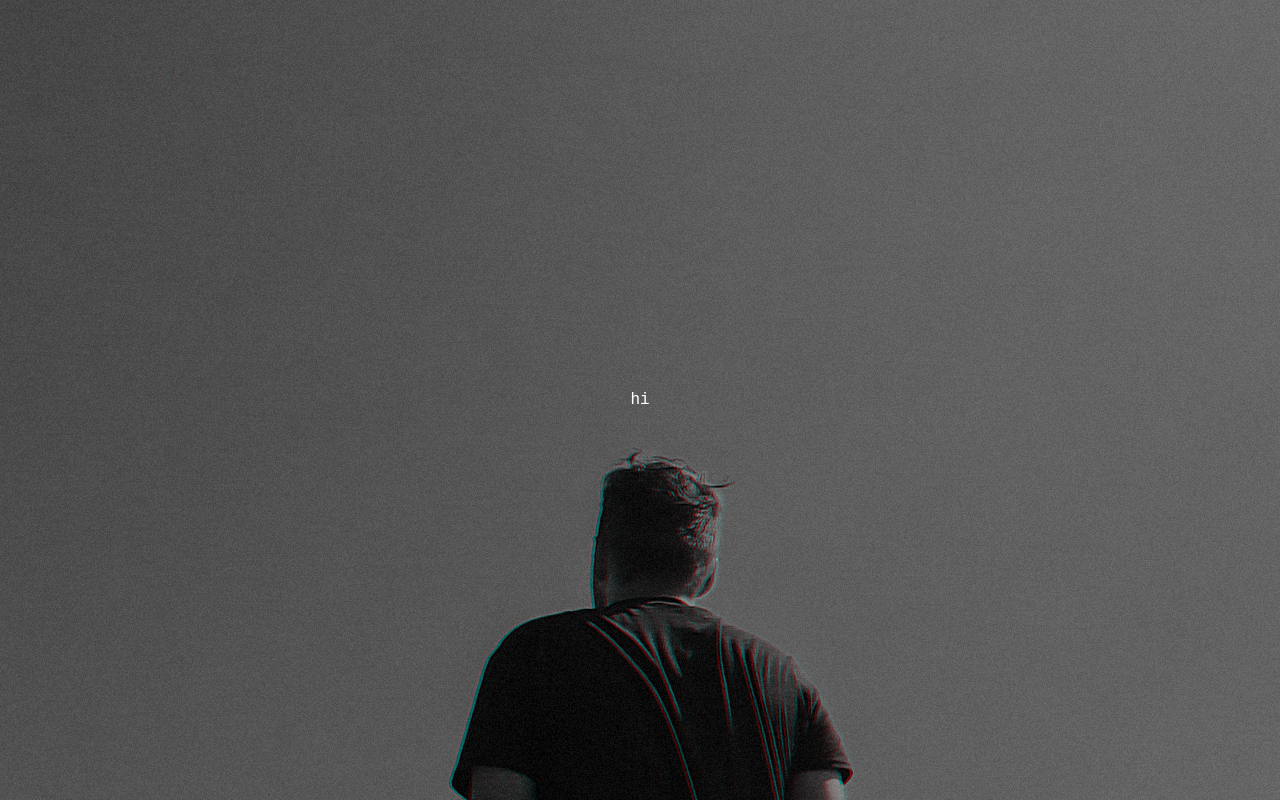
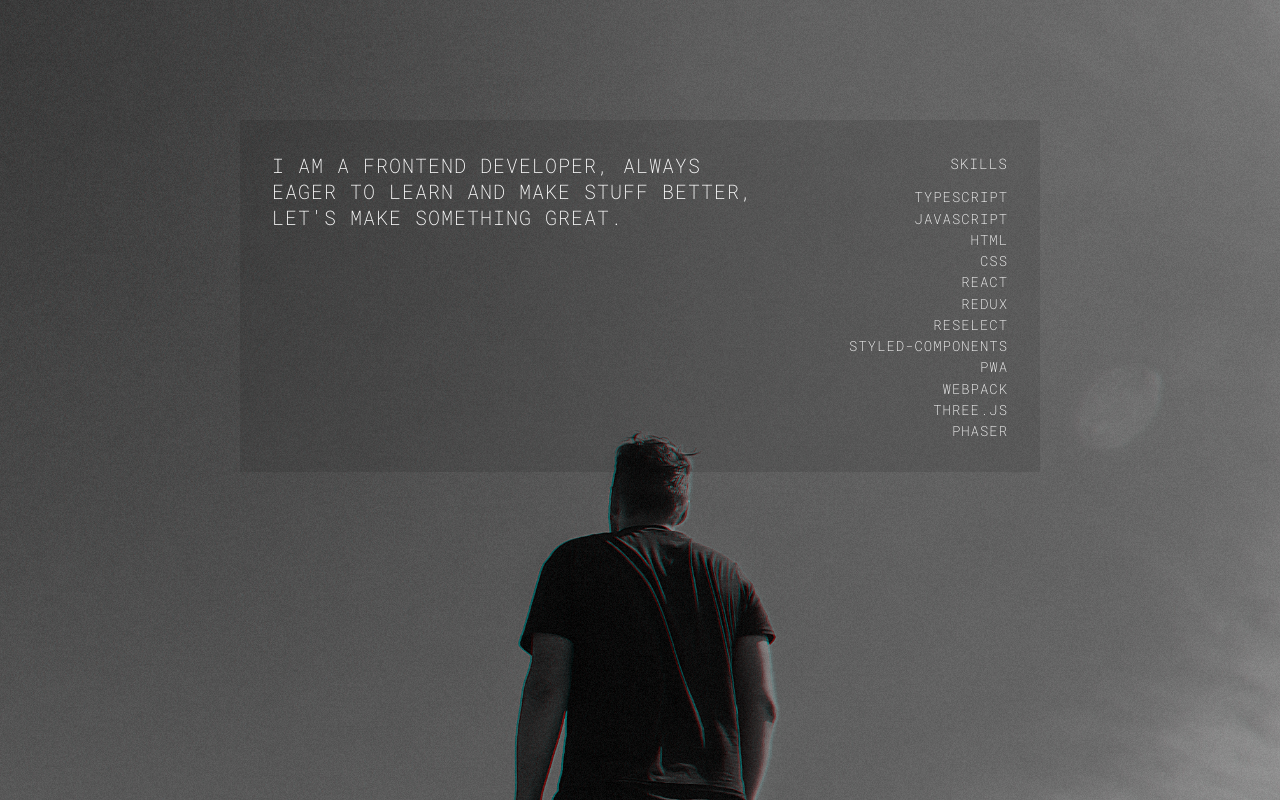
Before and after one commit to evgeny-rov/my-website, a React (Create React App) app: page / in a window 1280 px wide. Built offline with nearby package versions, Linux system fonts and the light colour scheme.

Commit message:
added skills content, css

```diff
--- a/public/index.html
+++ b/public/index.html
@@ -9,6 +9,7 @@
       name="description"
       content="Web site created using create-react-app"
     />
+    <link href="https://fonts.googleapis.com/css2?family=Roboto+Mono:wght@200,300;400&display=swap" rel="stylesheet">
     <link rel="apple-touch-icon" href="%PUBLIC_URL%/logo192.png" />
     <link rel="manifest" href="%PUBLIC_URL%/manifest.json" />
     <title>React App</title>
--- a/src/App.tsx
+++ b/src/App.tsx
@@ -1,4 +1,7 @@
 import React from 'react';
+import MainSection from './components/MainSection';
+import Description from './components/Description';
+import Skills from './components/Skills';
 import { AppWrapper, Background } from './styled/general';
 import bg from './assets/bg.jpg'
 
@@ -6,7 +9,10 @@ function App() {
   return (
     <AppWrapper>
       <Background src={bg} alt="background image"/>
-      <span>hi</span>
+      <MainSection>
+        <Description />
+        <Skills />
+      </MainSection>
     </AppWrapper>
   );
 }
--- /dev/null
+++ b/src/components/Description.tsx
@@ -0,0 +1,10 @@
+import React from 'react';
+import { StyledDescription } from '../styled/mainContent';
+
+export default () => {
+  return (
+    <StyledDescription>
+      i am a frontend developer, always eager to learn and make stuff better, let's make something great.
+    </StyledDescription>
+  );
+}
--- /dev/null
+++ b/src/components/MainSection.tsx
@@ -0,0 +1,12 @@
+import React, { FunctionComponent } from 'react';
+import { StyledMainSection } from '../styled/mainContent';
+
+const MainSection: FunctionComponent = ({ children }) => {
+  return (
+    <StyledMainSection>
+      {children}
+    </StyledMainSection>
+  );
+}
+
+export default MainSection;
--- /dev/null
+++ b/src/components/Skills.tsx
@@ -0,0 +1,22 @@
+import React from 'react';
+import { StyledSkills } from '../styled/mainContent';
+
+export default () => {
+  return (
+    <StyledSkills>
+      <h2>skills</h2>
+      <span>typescript</span>
+      <span>javascript</span>
+      <span>html</span>
+      <span>css</span>
+      <span>react</span>
+      <span>redux</span>
+      <span>reselect</span>
+      <span>styled-components</span>
+      <span>pwa</span>
+      <span>webpack</span>
+      <span>three.js</span>
+      <span>phaser</span>
+    </StyledSkills>
+  );
+};
--- a/src/styled/general.ts
+++ b/src/styled/general.ts
@@ -4,7 +4,7 @@ import { createGlobalStyle } from 'styled-components/macro';
 export const GlobalStyle = createGlobalStyle`
   body {
     margin: 0;
-    font-family: 'Ubuntu Mono', monospace;
+    font-family: 'Roboto Mono', monospace;
     -webkit-font-smoothing: antialiased;
     -moz-osx-font-smoothing: grayscale;
   }
@@ -25,6 +25,8 @@ export const AppWrapper = styled(Overlay)`
 
 export const Background = styled.img`
   position: absolute;
+  height: 100%;
+  width: 100%;
   object-fit: cover;
   z-index: -1;
 `;
--- /dev/null
+++ b/src/styled/mainContent.ts
@@ -0,0 +1,49 @@
+import styled from 'styled-components/macro';
+
+export const StyledMainSection = styled.section`
+  box-sizing: border-box;
+  position: absolute;
+  top: 15%;
+  width: 50rem;
+  height: 22rem;
+  padding: 2rem;
+  display: grid;
+  grid-template-columns: 1fr 1fr 1fr;
+  grid-template-rows: 1fr 1fr;
+  grid-template-areas:
+    'desc desc secondary'
+    'projects projects secondary';
+  background-color: rgba(0, 0, 0, 0.1);
+
+  span, h1, h2 {
+    text-transform: uppercase;
+    font-weight: 200;
+    color: #fff;
+    font-size: 1.25rem;
+    letter-spacing: 1px;
+  }
+`;
+
+export const StyledDescription = styled.span`
+  justify-self: center;
+  text-align: left;
+  grid-area: desc;
+`;
+
+export const StyledSkills = styled.div`
+  justify-self: end;
+  display: grid;
+  place-items: end;
+  text-align: right;
+  grid-area: secondary;
+
+  h2 {
+    font-size: 0.9rem;
+    margin-block-start: 0;
+  }
+
+  span {
+    display: block;
+    font-size: 0.87rem;
+  }
+`;
```
